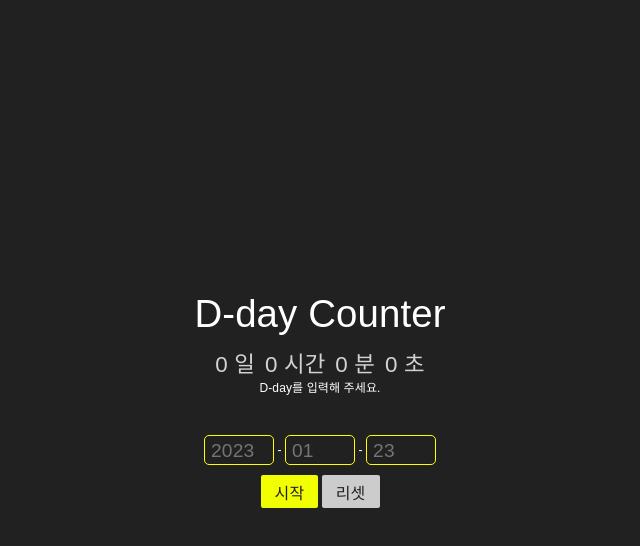
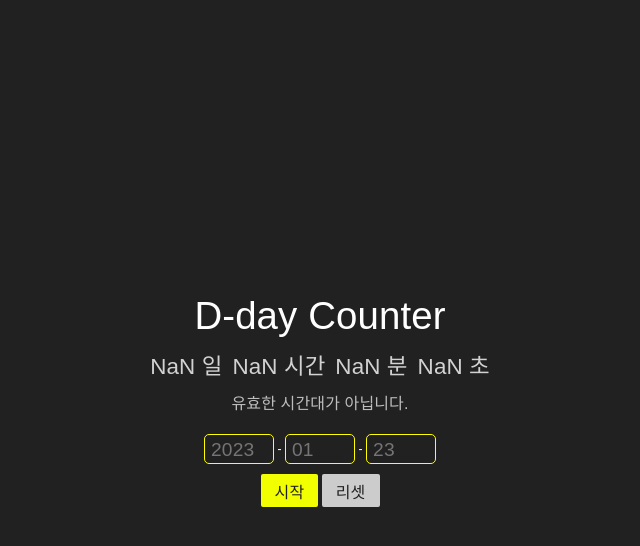
Before and after one commit to inusneo/D-Day, a plain HTML site: page index.html in a window 1280 px wide. Both pictures are taken after a click on the button "시작". Shown: the whole page, without its empty margins (320-960 px from the left). Drawn offline with Linux system fonts and the light colour scheme.

Commit message:
[edit] js and css

```diff
--- a/main.css
+++ b/main.css
@@ -46,10 +46,15 @@ input,textarea{width:100%;height:100%;-webkit-appearance:none;border:0;border-ra
 .box_day:last-child {
   margin-right: 0;
 }
+.txt_day {
+  opacity: .7;
+  margin-top: 10px;
+  font-size: 1rem;
+}
 .box_input {
   display: flex;
   justify-content: center;
-  margin: 40px 0 10px;
+  margin: 20px 0 10px;
   line-height: 30px;
 }
 input {
--- a/script.js
+++ b/script.js
@@ -1,5 +1,6 @@
 const btnCount = document.querySelector('#btnCount');
 const btnReset = document.querySelector('#btnReset');
+const dayTxt = document.querySelector('#dayTxt');
 
 const dateMaker = () => {
   const inputYear = document.querySelector('#inputYear').value;
@@ -19,18 +20,34 @@ const counterMaker = () => {
 
   if (remaining <= 0) {
     // 입력 날짜가 현재 시간과 같거나 과거일 경우
-    alert('타이머가 종료되었습니다.');
+    dayTxt.textContent = '타이머가 종료 되었습니다.';
   } else if (isNaN(remaining)) {
     // 잘못된 날짜가 입력된 경우
-    alert('유효한 시간대가 아닙니다.');
+    // alert('유효한 시간대가 아닙니다.');
+    dayTxt.textContent = '유효한 시간대가 아닙니다.';
   }
 
-  const remainingDate = Math.floor(remaining / 3600 / 24);
-  const remainingHours = Math.floor(remaining / 3600) % 24;
-  const remainingMin = Math.floor(remaining / 60) % 60;
-  const remainingSec = Math.floor(remaining) % 60;
+  const remainingObj = {
+    remainingDate: Math.floor(remaining / 3600 / 24),
+    remainingHours: Math.floor(remaining / 3600) % 24,
+    remainingMin: Math.floor(remaining / 60) % 60,
+    remainingSec: Math.floor(remaining) % 60
+  }
+  const docObj = {
+    days: document.getElementById('days'),
+    hours: document.getElementById('hours'),
+    min: document.getElementById('min'),
+    sec: document.getElementById('sec')
+  }
 
-  console.log(remainingDate, remainingHours, remainingMin, remainingSec);
+  const timeKeys = Object.keys(remainingObj);
+  const docKeys = Object.keys(docObj);
+
+  for (let i = 0; i < timeKeys.length; i++) {
+    docObj[docKeys[i]].textContent = remainingObj[timeKeys[i]];
+  }
+
+  // docObj['days'].textContent = remainingObj['remainingDate'];
 }
 
 btnCount.addEventListener('click', () => {
```
